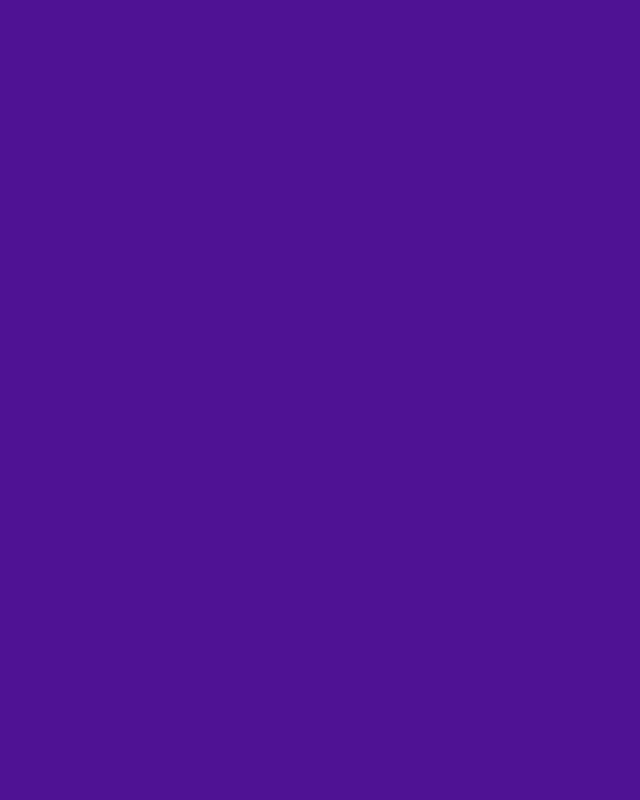
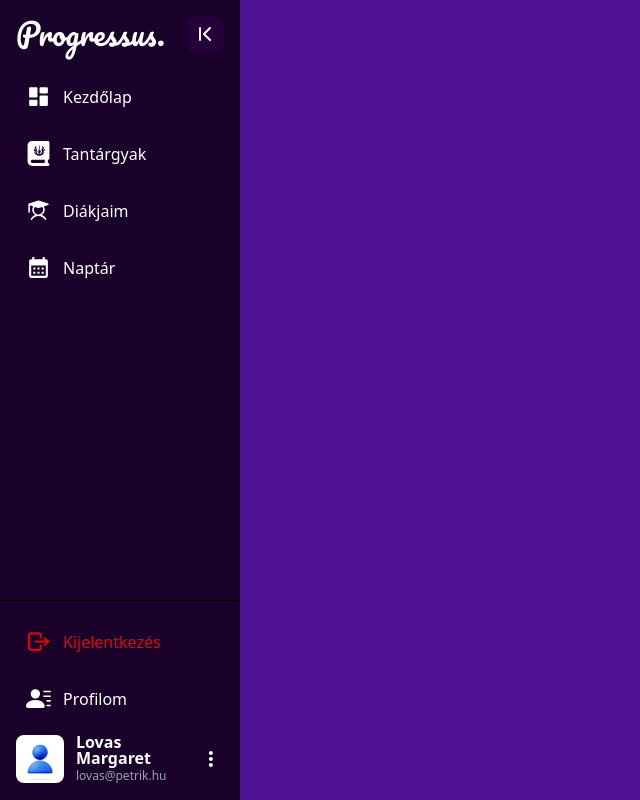
Before and after one commit to auermatew/Progressus_Frontend, a React (Vite) app: page /mypage in a window 1280 px wide. Before the commit this address had no page. Shown: the whole page, without its empty margins (0-640 px from the left). Built offline with nearby package versions, Linux system fonts and the light colour scheme.

Commit message:
Side Navbar - 1.1

```diff
--- a/src/App.tsx
+++ b/src/App.tsx
@@ -3,6 +3,7 @@ import { lazy, Suspense } from 'react';
 import { BrowserRouter, Routes, Route } from 'react-router-dom';
 import Loading from './components/ui/Loading';
 import ErrorBoundary from './utilities/ErrorBoundary';
+import MyPage from './pages/TeacherView/MyPage';
 
 const LandingPage = lazy(() => import('./pages/Landingp/LandingPage'));
 const HomePage = lazy(() => import('./pages/Homep/HomePage'));
@@ -105,6 +106,17 @@ const App = () => {
               </ErrorBoundary>
             }
           />
+
+          <Route
+            path="/mypage"
+            element={
+              <ErrorBoundary fallback="Error">
+                <Suspense fallback={<Loading />}>
+                  <MyPage />
+                </Suspense>
+              </ErrorBoundary>
+            }
+          />
         </Routes>
       </BrowserRouter>
     </>
--- /dev/null
+++ b/src/pages/TeacherView/MyPage.tsx
@@ -0,0 +1,12 @@
+import React from 'react'
+import NavbarSide from './NavbarSide'
+
+const MyPage = () => {
+  return (
+    <>
+      <NavbarSide />
+    </>
+  )
+}
+
+export default MyPage
--- a/src/pages/TeacherView/NavbarSide.tsx
+++ b/src/pages/TeacherView/NavbarSide.tsx
@@ -2,9 +2,11 @@ import { useState, useEffect, useMemo } from 'react';
 // import { FaChevronLeft as Left } from "react-icons/fa";
 import { MdMoreVert as More } from 'react-icons/md';
 import { RiDashboardFill } from "react-icons/ri";
-import { IoSchool } from "react-icons/io5";
+import { FaBookJournalWhills } from "react-icons/fa6";
 import { MdCalendarMonth } from "react-icons/md";
 import { PiStudentFill } from "react-icons/pi";
+import { TbLogout } from "react-icons/tb";
+import { BsPersonLinesFill } from "react-icons/bs";
 import { LuChevronFirst, LuChevronLast } from 'react-icons/lu';
 import { useLocation, Link } from 'react-router-dom';
 //import Logo from '../../../assets/images/logo.png';
@@ -19,7 +21,7 @@ export default function NavbarSide() {
   const navItems = useMemo(
     () => [
       { id: 'dashboard', text: 'Kezdőlap', icon: <RiDashboardFill size={25} />, href: '/dashboard' },
-      { id: 'lessons', text: 'Tantárgyak', icon: <IoSchool size={25} />, href: '/lessons' },
+      { id: 'lessons', text: 'Tantárgyak', icon: <FaBookJournalWhills size={25} />, href: '/lessons' },
       { id: 'students', text: 'Diákjaim', icon: <PiStudentFill size={25} />, href: '/students' },
       { id: 'calendar', text: 'Naptár', icon: <MdCalendarMonth size={25} />, href: '/calendar' },
     ],
@@ -58,6 +60,7 @@ export default function NavbarSide() {
             {isOpen ? <LuChevronFirst size={24} /> : <LuChevronLast size={30} />}
           </button>
         </div>
+
         <ul className="flex-1 px-3">
           {navItems.map((item) => (
             <div className="flex w-full justify-start" key={item.id}>
@@ -73,7 +76,31 @@ export default function NavbarSide() {
             </div>
           ))}
         </ul>
-        <div className="flex items-center border-t p-3">
+
+        <div className="flex items-start border-t p-3 h-[25%] w-full flex-col">
+          <ul className="flex-1 w-full">
+              <div className="flex w-full justify-start">
+                <SideBarItem
+                  icon={<TbLogout size={25} />}
+                  text={'Kijelentkezés'}
+                  href={'/logout'}
+                  isActive={activeItem === 'logout'}
+                  onClick={() => setActiveItem('logout')}
+                  isOpen={isOpen}
+                />
+              </div>
+              <div className="flex w-full justify-start">
+                <SideBarItem
+                  icon={<BsPersonLinesFill size={25} />}
+                  text={'Profilom'}
+                  href={'/mypage'}
+                  isActive={activeItem === 'mypage'}
+                  onClick={() => setActiveItem('mypage')}
+                  isOpen={isOpen}
+                />
+              </div>
+          </ul>
+          <div className="flex items-center p-1">
             <img src={User} alt="User" className="h-12 w-12 rounded-lg" />
             {isOpen && (
               <div className="ml-3 flex w-full items-center justify-between">
@@ -84,6 +111,7 @@ export default function NavbarSide() {
                 <More size={24} className="text-white" />
               </div>
             )}
+          </div>
         </div>
       </nav>
     </aside>
@@ -104,11 +132,11 @@ export function SideBarItem({ icon, text, href, isActive, onClick, isOpen }: Sid
     <Link to={href} className="w-full">
       <li
         onClick={onClick}
-        className={`relative mx-1 my-2 flex cursor-pointer items-center rounded-md p-2 text-white transition-all ${
+        className={`relative mx-1 my-2 flex cursor-pointer items-center rounded-md p-2 transition-all ${
           isActive
             ? 'bg-gradient-to-tr from-purple-700 to-purple-500 font-bold text-purple-600'
             : 'hover:bg-[#3F1E64] hover:text-purple-500'
-        }`}
+        } ${text === 'Kijelentkezés' ? 'text-red-600 hover:text-red-300 hover:bg-red-900' : 'text-white'}`}
       >
         <div className="ml-0.5 flex items-center justify-center transition-all">{icon}</div>
         <span
```
Lines whose indentation alone changed are shown as unchanged.
